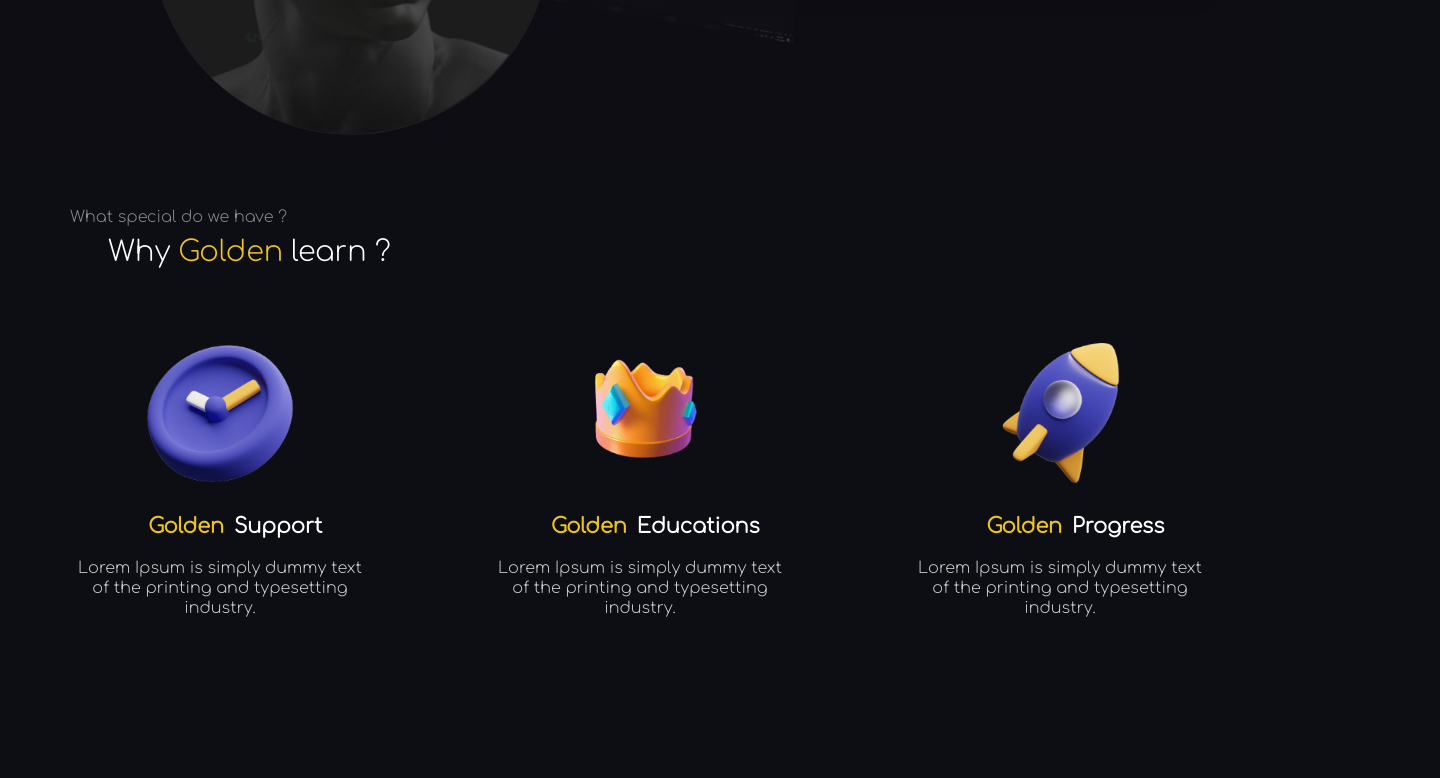
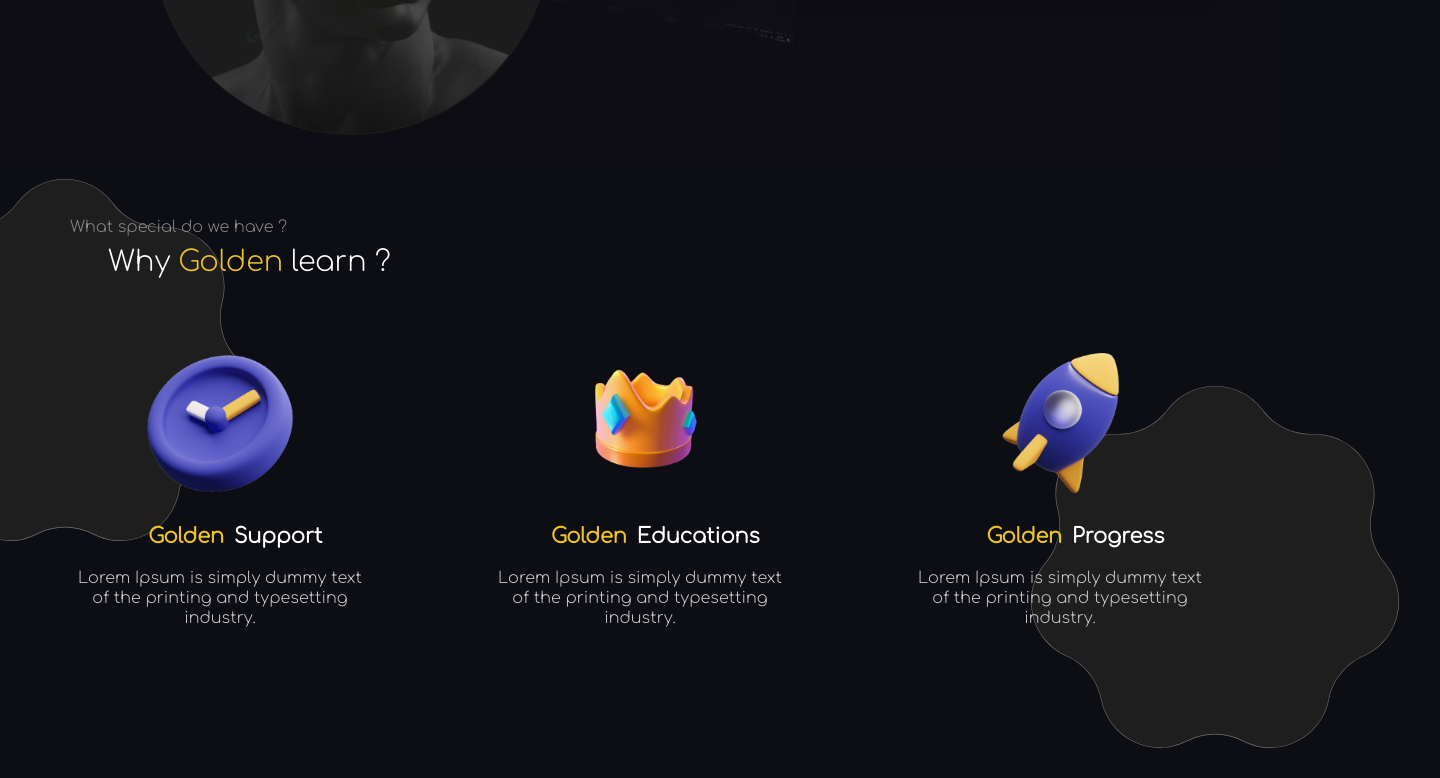
Before and after one commit to Banana021s/Golden-Learn, a React (Create React App) app: page / in a window 1280 px wide. Shown: the part 544-1322 px from the top of the page, 1440 px wide, since content can reach past the window. Before the commit the page ends 1182 px from the top, so only its background shows below. Built offline with nearby package versions, Linux system fonts and the light colour scheme; some icons are missing.

Commit message:
create two shape for design

```diff
--- a/src/App.css
+++ b/src/App.css
@@ -1,3 +1,6 @@
+body {
+    overflow-x: hidden;
+}
 .main {
     display: flex;
     justify-content: center;
--- a/src/App.js
+++ b/src/App.js
@@ -8,9 +8,9 @@ function App() {
     <div>
       <Header />
       <main className="main">
-        <div className="container">
-          <GoldenLearnSection />
-        </div>
+          <div className="container">
+            <GoldenLearnSection />
+          </div>
       </main>
     </div>
   )
--- a/src/Components/GoldenLearnBox/GoldenLearnBox.css
+++ b/src/Components/GoldenLearnBox/GoldenLearnBox.css
@@ -2,6 +2,7 @@
   display: flex;
   flex-direction: column;
   align-items: center;
+  z-index: 10;
 }
 .golden-learn-box-title {
   font-weight: bolder;
--- a/src/Components/GoldenLearnSection/GoldenLearnSection.css
+++ b/src/Components/GoldenLearnSection/GoldenLearnSection.css
@@ -1,8 +1,12 @@
 .golden-learn-section {
-    margin-top: 25px;
+    position: relative;
+    margin-top: 35px;
+    display: flex;
+    flex-direction: column;
 }
 .goldenlearn-q-title {
     color: var(--dark-500);
+    z-index: 10;
 }
 .goldenlearn-title {
     color: var(--white-100);
@@ -11,6 +15,7 @@
     display: flex;
     align-items: center;
     column-gap: 8px;
+    z-index: 10;
 }
 .goldenlearn-title span {
     color: var(--gold-400);
@@ -21,3 +26,15 @@
     column-gap: 40px;
     margin-top: 20px;
 }
+.shape {
+    position: absolute;
+    z-index: 1;
+}
+.shape_one {
+    top: -80px;
+    left: -230px;
+}
+.shape_two {
+    bottom: -150px;
+    right: -230px;
+}
--- a/src/Components/GoldenLearnSection/GoldenLearnSection.js
+++ b/src/Components/GoldenLearnSection/GoldenLearnSection.js
@@ -4,10 +4,14 @@ import { Star } from "iconsax-react"
 import clock from "./clock.png"
 import king from "./king.png"
 import rocket from "./rocket.png"
+import shape from "./svg.svg"
 
 const GoldenLearnSection = () => {
     return (
         <section className="golden-learn-section">
+            <img src={ shape } alt="" className="shape shape_one" />
+            <img src={ shape } alt="" className="shape shape_two" />
+
             <h5 className="goldenlearn-q-title">What special do we have ?</h5>
             <h1 className="goldenlearn-title"> <Star color="var(--gold-400)" size="30" variant="Broken"/> Why <span>Golden</span> learn ?</h1>
             <div className="golden-learn-boxes">
```
Also changed, not shown: src/Components/GoldenLearnSection/svg.svg (added).
